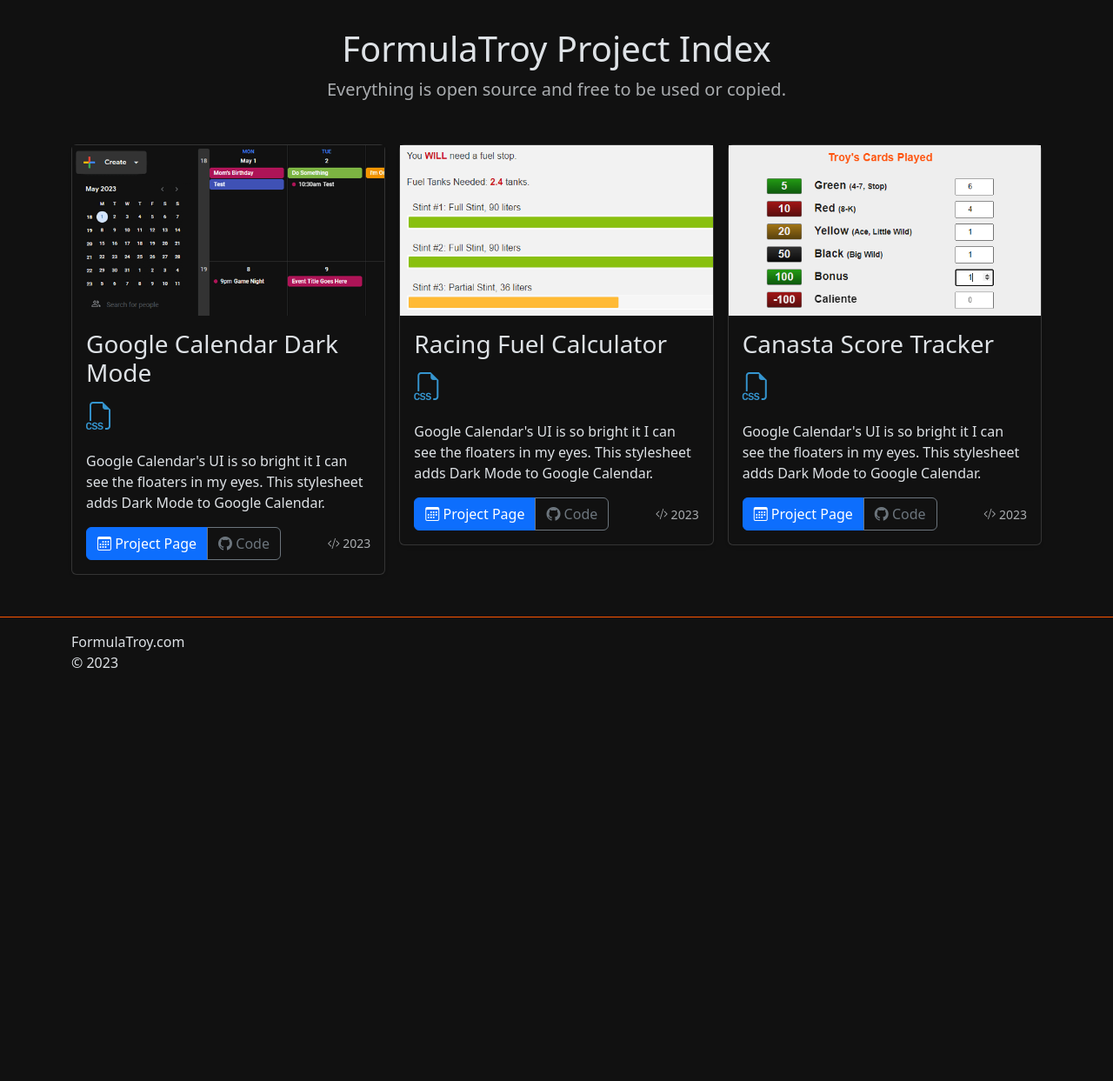
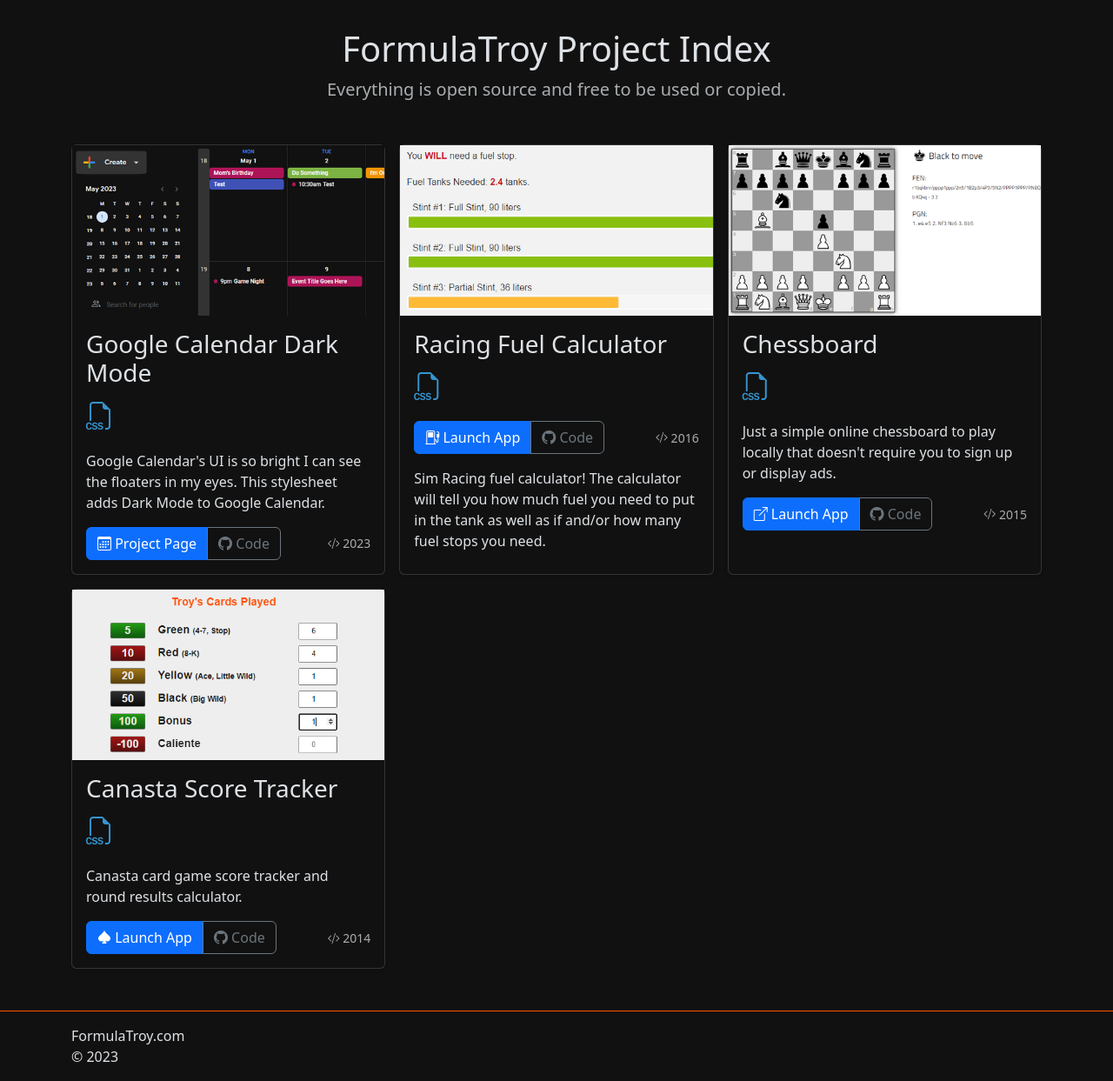
Before and after one commit to FormulaTroy/FormulaTroy.com, a PHP site: page / in a window 1280 px wide. Shown: the part 88-1331 px from the top of the page at 87% size. Before the commit the page ends 856 px from the top, so only its background shows below. Run offline with PHP 8.4, Linux system fonts and the light colour scheme.

Commit message:
Gallery improvements

```diff
--- a/css/formulatroy.css
+++ b/css/formulatroy.css
@@ -54,6 +54,27 @@ nav {
   background-color: var(--ftblack);
 }
 
+/* App Gallery Cards */
+.card {
+  height: 100%;
+}
+
+.card img {
+  max-width: 100%;
+  opacity: 1.0;
+  transition: opacity 1s ease-in-out;
+  -moz-transition: opacity 1s ease-in-out;
+  -webkit-transition: opacity 1s ease-in-out;
+}
+
+.card img:hover,
+.card img:focus {
+  opacity: 0.6;
+  transition: opacity .55s ease-in-out;
+  -moz-transition: opacity .55s ease-in-out;
+  -webkit-transition: opacity .55s ease-in-out;
+}
+
 /* App Tech Icon Badges */
 .ft-css-badge {
   color: var(--css-badge-color);
--- a/index.php
+++ b/index.php
@@ -2,7 +2,7 @@
 
 <main>
 
-  <!-- Hero -->
+  <?php # Hero ?>
   <section class="py-3 text-center container">
     <div class="row py-lg-3">
       <div class="col-lg-6 col-md-8 mx-auto">
@@ -14,7 +14,7 @@
     </div>
   </section>
 
-  <!-- Page -->
+  <?php # Page ?>
   <div class="container">
 
     <div class="row row-cols-1 row-cols-md-2 row-cols-xl-3 g-3">
@@ -25,7 +25,7 @@
           <div class="card-body">
             <h3 class="fw-light">Google Calendar Dark Mode</h3>
             <p class="fs-2"><i class="bi bi-filetype-css ft-css-badge"></i></p>
-            <p class="card-text">Google Calendar's UI is so bright it I can see the floaters in my eyes. This
+            <p class="card-text">Google Calendar's UI is so bright I can see the floaters in my eyes. This
               stylesheet adds Dark Mode to Google Calendar.</p>
             <div class="d-flex justify-content-between align-items-center">
               <div class="btn-group">
@@ -40,18 +40,39 @@
 
       <div class="col">
         <div class="card shadow-sm">
-          <img src="img/projects/racingcalc.png" alt="">
+          <a href="#"><img src="img/projects/racingcalc.png" alt=""></a>
           <div class="card-body">
             <h3 class="fw-light">Racing Fuel Calculator</h3>
+
             <p class="fs-2"><i class="bi bi-filetype-css ft-css-badge"></i></p>
-            <p class="card-text">Google Calendar's UI is so bright it I can see the floaters in my eyes. This
-              stylesheet adds Dark Mode to Google Calendar.</p>
             <div class="d-flex justify-content-between align-items-center">
               <div class="btn-group">
-                <button type="button" class="btn btn-primary"><i class="bi bi-calendar3"></i> Project Page</button>
+                <a class="btn btn-primary" href="#" role="button"><i class="bi bi-fuel-pump"></i> Launch App</a>
+                <a class="btn btn-outline-secondary" href="#" role="button"><i class="bi bi-github"></i> Code</a>
+              </div>
+              <small class="text-muted"><i class="bi bi-code-slash"></i> 2016</small>
+            </div>
+            <p class="card-text pt-3">Sim Racing fuel calculator! The calculator will tell you how much fuel you need to
+              put in the tank as well as if and/or how many fuel stops you need.</p>
+          </div>
+        </div>
+      </div>
+
+      <div class="col">
+        <div class="card shadow-sm">
+          <img src="img/projects/chess.png" alt="">
+          <div class="card-body">
+            <h3 class="fw-light">Chessboard</h3>
+            <p class="fs-2"><i class="bi bi-filetype-css ft-css-badge"></i></p>
+            <p class="card-text">Just a simple online chessboard to play locally that doesn't require you to sign up or
+              display ads.</p>
+            <div class="d-flex justify-content-between align-items-center">
+              <div class="btn-group">
+                <button type="button" class="btn btn-primary"><i class="bi bi-box-arrow-up-right"></i> Launch
+                  App</button>
                 <button type="button" class="btn btn-outline-secondary"><i class="bi bi-github"></i> Code</button>
               </div>
-              <small class="text-muted"><i class="bi bi-code-slash"></i> 2023</small>
+              <small class="text-muted"><i class="bi bi-code-slash"></i> 2015</small>
             </div>
           </div>
         </div>
@@ -63,14 +84,13 @@
           <div class="card-body">
             <h3 class="fw-light">Canasta Score Tracker</h3>
             <p class="fs-2"><i class="bi bi-filetype-css ft-css-badge"></i></p>
-            <p class="card-text">Google Calendar's UI is so bright it I can see the floaters in my eyes. This
-              stylesheet adds Dark Mode to Google Calendar.</p>
+            <p class="card-text">Canasta card game score tracker and round results calculator.</p>
             <div class="d-flex justify-content-between align-items-center">
               <div class="btn-group">
-                <button type="button" class="btn btn-primary"><i class="bi bi-calendar3"></i> Project Page</button>
+                <button type="button" class="btn btn-primary"><i class="bi bi-suit-spade-fill"></i> Launch App</button>
                 <button type="button" class="btn btn-outline-secondary"><i class="bi bi-github"></i> Code</button>
               </div>
-              <small class="text-muted"><i class="bi bi-code-slash"></i> 2023</small>
+              <small class="text-muted"><i class="bi bi-code-slash"></i> 2014</small>
             </div>
           </div>
         </div>
```
Also changed, not shown: README.md.
